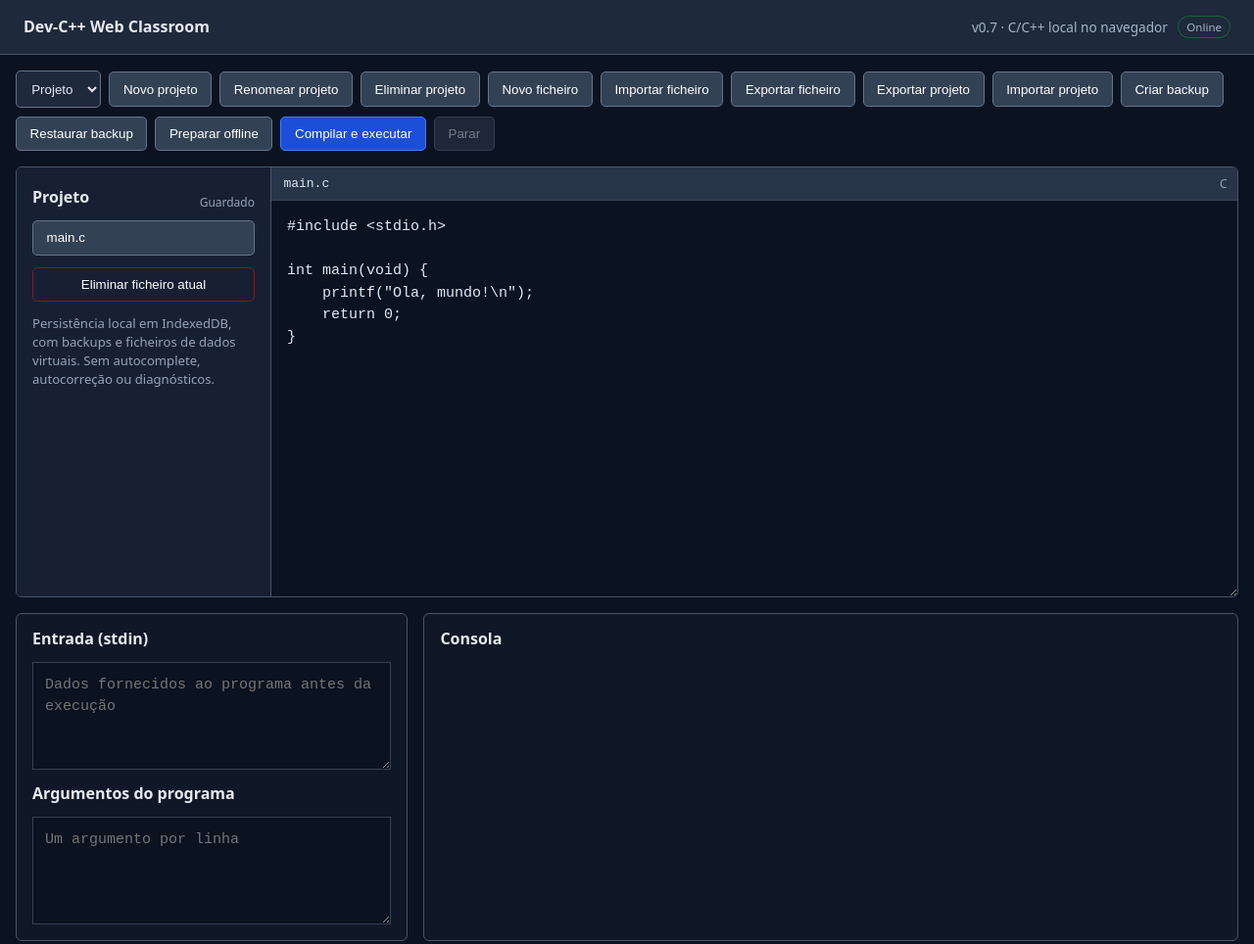
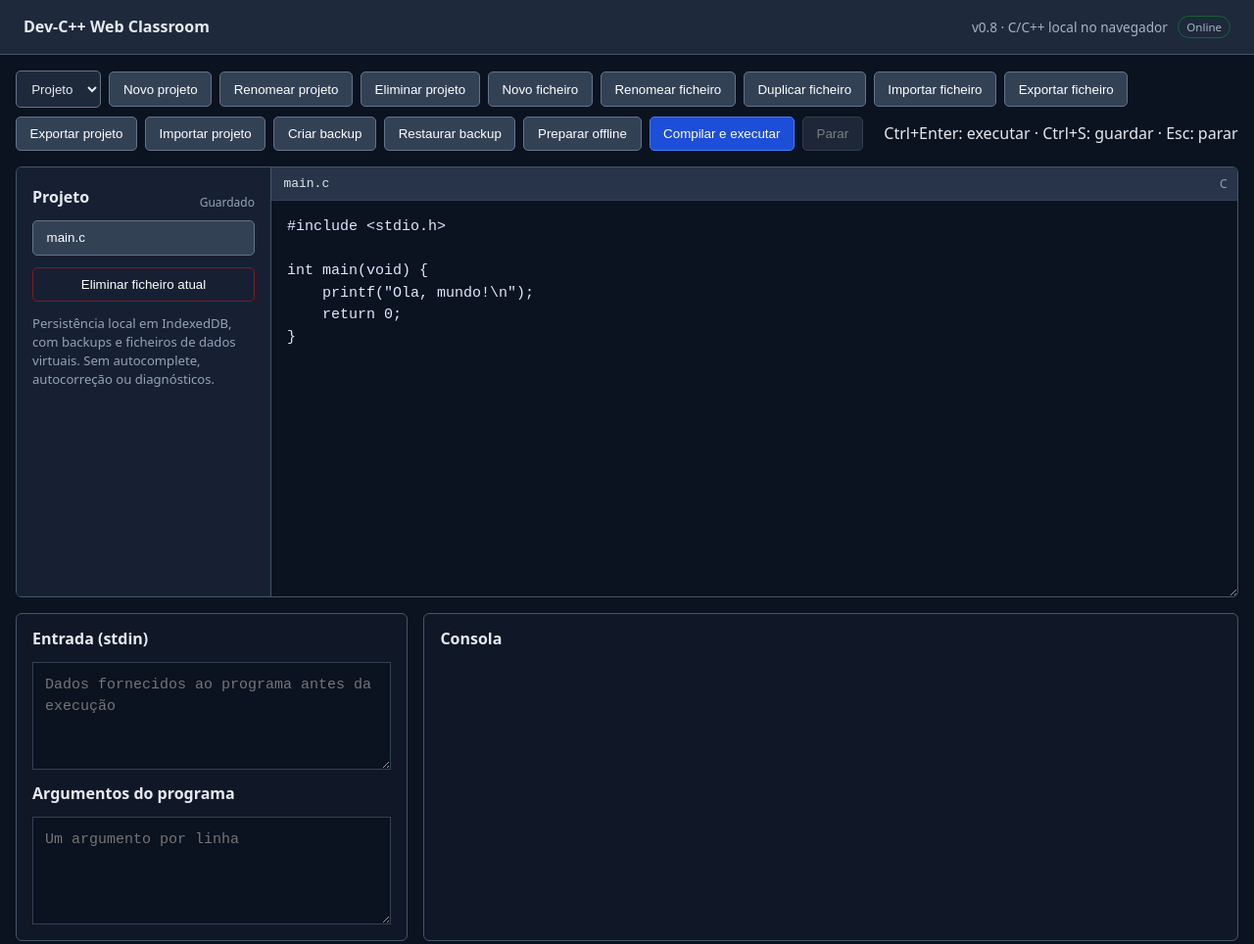
Before and after one commit to kadigo36/devcpp-web-classroom, a website with bundled scripts: page index.html in a window 1280 px wide. Shown: the whole page at 98% size. Built offline with nearby package versions, Linux system fonts and the light colour scheme.

Commit message:
feat(v0.8): add file actions and shortcut hints

```diff
--- a/index.html
+++ b/index.html
@@ -12,7 +12,7 @@
   <header>
     <strong>Dev-C++ Web Classroom</strong>
     <div class="header-meta">
-      <span>v0.7 · C/C++ local no navegador</span>
+      <span>v0.8 · C/C++ local no navegador</span>
       <span id="networkStatus" class="status-pill">A verificar rede…</span>
     </div>
   </header>
@@ -24,6 +24,8 @@
       <button id="renameProject">Renomear projeto</button>
       <button id="deleteProject">Eliminar projeto</button>
       <button id="newFile">Novo ficheiro</button>
+      <button id="renameFile">Renomear ficheiro</button>
+      <button id="duplicateFile">Duplicar ficheiro</button>
       <button id="open">Importar ficheiro</button>
       <button id="save">Exportar ficheiro</button>
       <button id="exportProject">Exportar projeto</button>
@@ -36,6 +38,7 @@
       <input id="file" type="file" accept=".c,.cc,.cpp,.cxx,.h,.hpp,.txt,.dat,.csv" hidden>
       <input id="projectFile" type="file" accept=".json,.devcpp.json,application/json" hidden>
       <span id="phase" class="phase" aria-live="polite"></span>
+      <span class="shortcut-hint">Ctrl+Enter: executar · Ctrl+S: guardar · Esc: parar</span>
     </nav>
 
     <section class="workspace">
```
